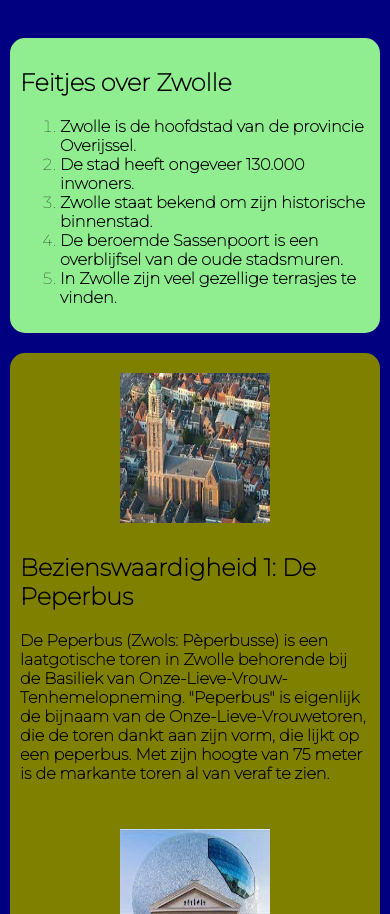
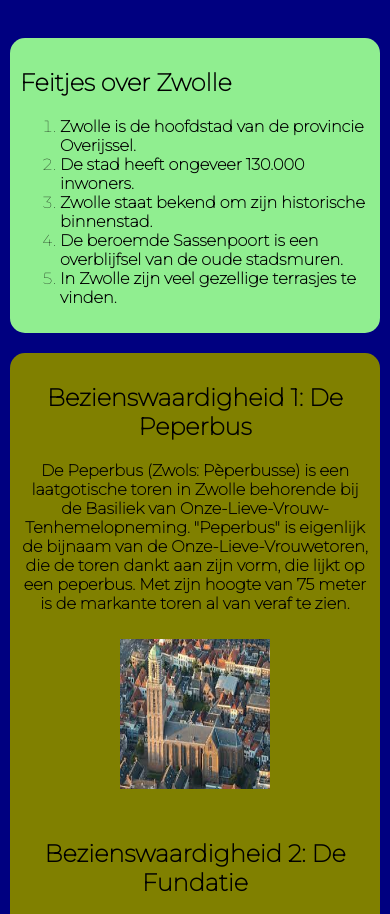
Before and after one commit to Majorie007/001, a plain HTML site: page index.html in a window 390 px wide. Shown: the part 164-1078 px from the top of the page. Drawn offline with Linux system fonts and the light colour scheme.

Commit message:
Update index.html

```diff
--- a/index.html
+++ b/index.html
@@ -112,19 +112,24 @@
         }
 
         @media only screen and (max-width: 768px) {
-            .col-2,
-            .col-9 {
-                     margin: 10px;
+     .col-2,
+    .col-9 {
+        margin: 10px;
         padding: 10px; /* Increase padding for better spacing */
     }
 
     .attraction {
-        flex-direction: column-reverse; /* Stack the image below the text */
+        flex-direction: column; /* Stack the text below the image */
         align-items: center;
     }
 
     .attraction img {
         margin: 10px auto; /* Center the image */
+        order: 2; /* Change the order to display image on the right */
+    }
+
+    .p {
+        text-align: center; /* Center-align the text */
     }
 }
     </style>
```
